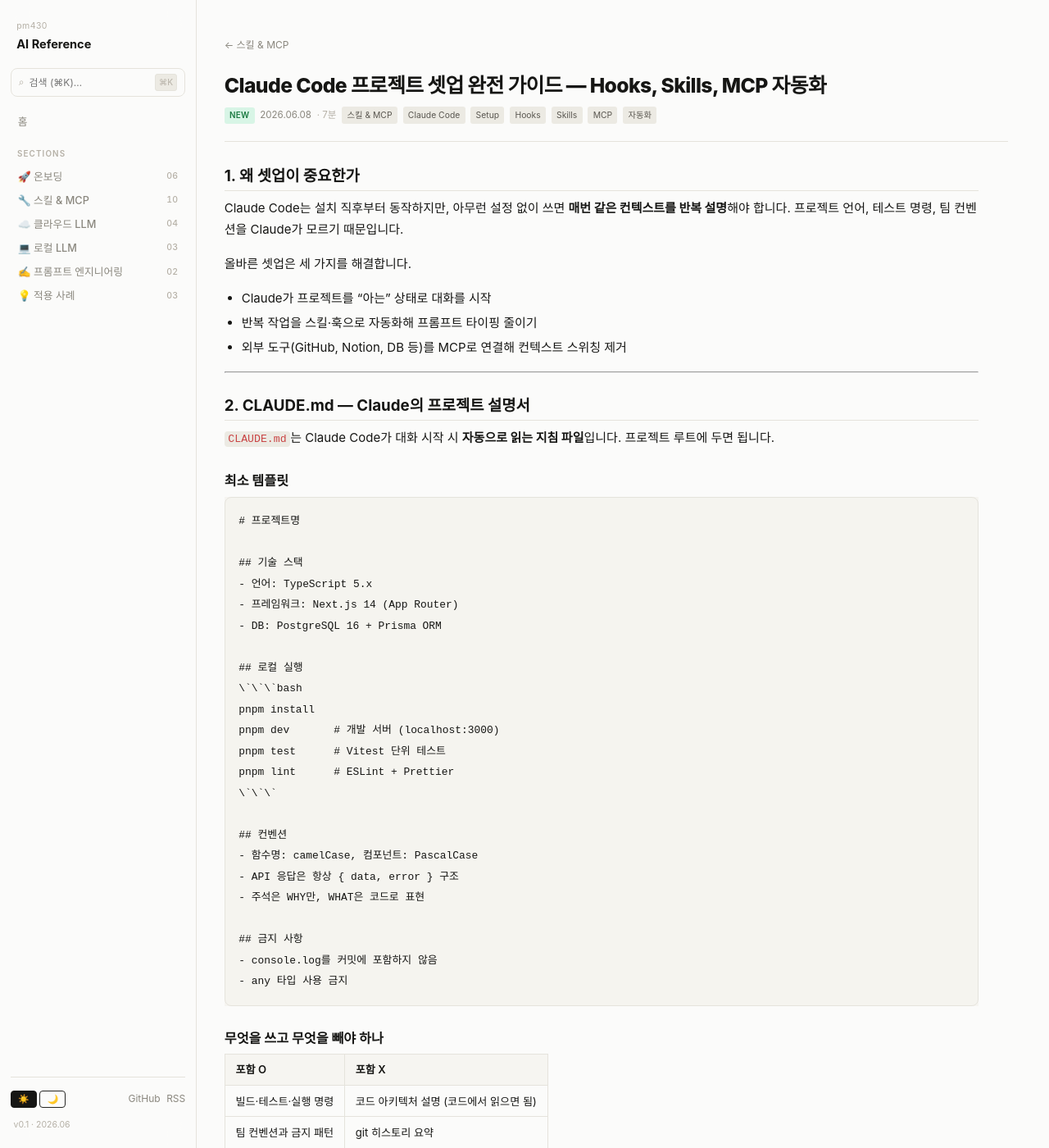
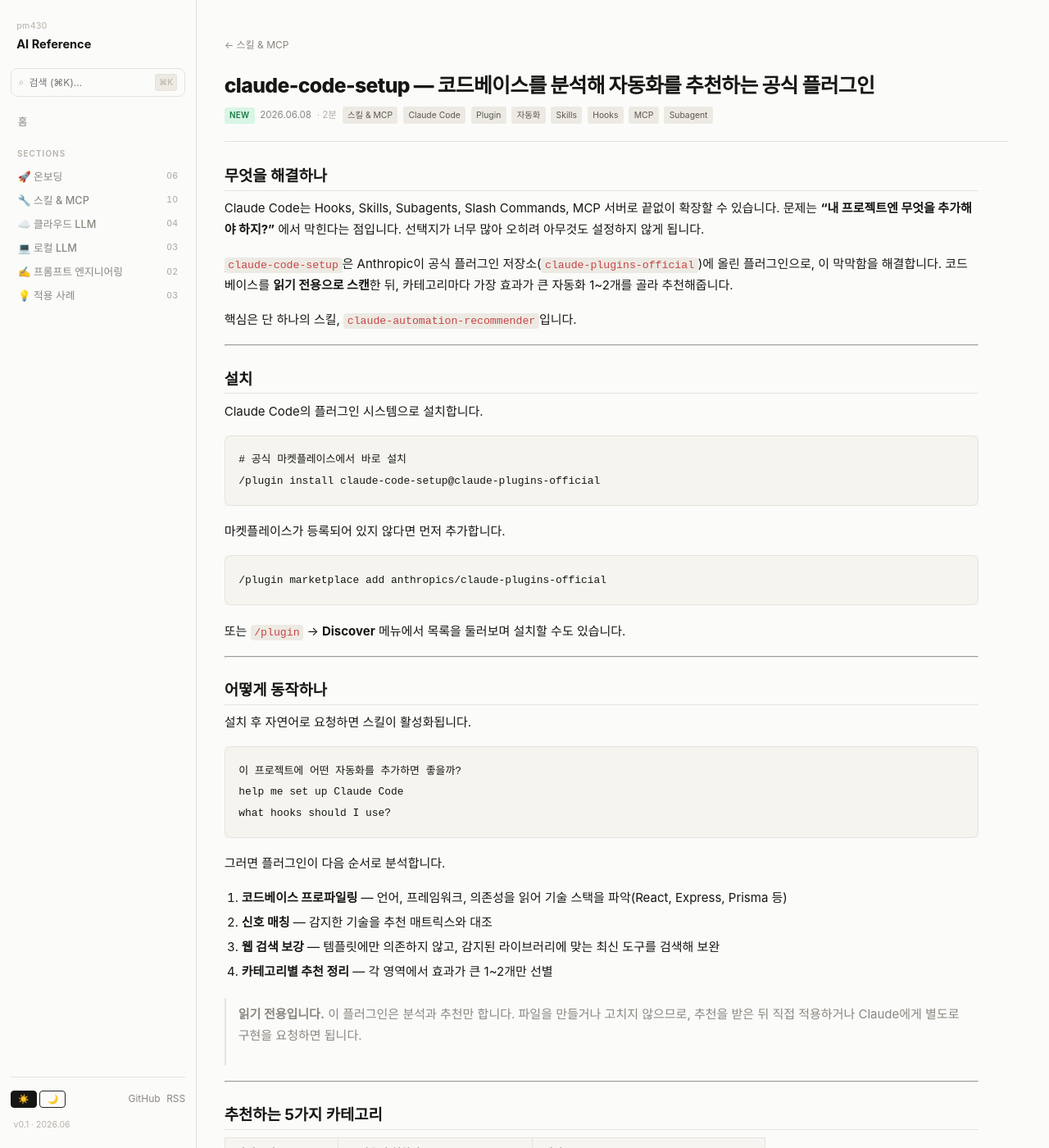
Before and after one commit to pm430/ai-reference, a Jekyll site: the page built from _posts/2026-06-08-claude-code-setup-guide.md, in a window 1280 px wide and 1400 px high. Shown: the whole window at 82% size. Built offline with Jekyll 4.4.1, drawn with Linux system fonts in a browser that asks for light colours; some of the changed text lies outside the part shown.

Commit message:
fix: claude-code-setup 글을 공식 플러그인 소개로 재작성
기존 일반 셋업 안내서를 anthropics/claude-plugins-official의
claude-code-setup 플러그인(claude-automation-recommender 스킬) 소개로
전면 교체. 파일명 유지로 기존 URL 보존.

Co-Authored-By: Claude Opus 4.8 <noreply@anthropic.com>

````diff
--- a/_posts/2026-06-08-claude-code-setup-guide.md
+++ b/_posts/2026-06-08-claude-code-setup-guide.md
@@ -1,309 +1,105 @@
 ---
 layout: post
-title: "Claude Code 프로젝트 셋업 완전 가이드 — Hooks, Skills, MCP 자동화"
+title: "claude-code-setup — 코드베이스를 분석해 자동화를 추천하는 공식 플러그인"
 categories: skills-mcp
-tags: [Claude Code, Setup, Hooks, Skills, MCP, 자동화]
+tags: [Claude Code, Plugin, 자동화, Skills, Hooks, MCP, Subagent]
 date: 2026-06-08 10:00:00 +0900
-excerpt: "Claude Code를 처음 프로젝트에 도입할 때 설정해야 할 것들을 한 번에 정리합니다. CLAUDE.md 작성부터 Hooks, Skills, MCP 서버 연결까지 실전 셋업 흐름을 다룹니다."
+excerpt: "Claude Code에 어떤 Hooks·Skills·MCP를 추가해야 할지 막막할 때, Anthropic 공식 claude-code-setup 플러그인이 코드베이스를 분석해 카테고리별 자동화를 직접 추천해줍니다."
 ---
 
-## 1. 왜 셋업이 중요한가
+## 무엇을 해결하나
 
-Claude Code는 설치 직후부터 동작하지만, 아무런 설정 없이 쓰면 **매번 같은 컨텍스트를 반복 설명**해야 합니다. 프로젝트 언어, 테스트 명령, 팀 컨벤션을 Claude가 모르기 때문입니다.
+Claude Code는 Hooks, Skills, Subagents, Slash Commands, MCP 서버로 끝없이 확장할 수 있습니다. 문제는 **"내 프로젝트엔 무엇을 추가해야 하지?"** 에서 막힌다는 점입니다. 선택지가 너무 많아 오히려 아무것도 설정하지 않게 됩니다.
 
-올바른 셋업은 세 가지를 해결합니다.
+[`claude-code-setup`](https://github.com/anthropics/claude-plugins-official/tree/main/plugins/claude-code-setup)은 Anthropic이 공식 플러그인 저장소(`claude-plugins-official`)에 올린 플러그인으로, 이 막막함을 해결합니다. 코드베이스를 **읽기 전용으로 스캔**한 뒤, 카테고리마다 가장 효과가 큰 자동화 1~2개를 골라 추천해줍니다.
 
-- Claude가 프로젝트를 "아는" 상태로 대화를 시작
-- 반복 작업을 스킬·훅으로 자동화해 프롬프트 타이핑 줄이기
-- 외부 도구(GitHub, Notion, DB 등)를 MCP로 연결해 컨텍스트 스위칭 제거
+핵심은 단 하나의 스킬, `claude-automation-recommender`입니다.
 
 ---
 
-## 2. CLAUDE.md — Claude의 프로젝트 설명서
+## 설치
 
-`CLAUDE.md`는 Claude Code가 대화 시작 시 **자동으로 읽는 지침 파일**입니다. 프로젝트 루트에 두면 됩니다.
+Claude Code의 플러그인 시스템으로 설치합니다.
 
-### 최소 템플릿
-
-```markdown
-# 프로젝트명
-
-## 기술 스택
-- 언어: TypeScript 5.x
-- 프레임워크: Next.js 14 (App Router)
-- DB: PostgreSQL 16 + Prisma ORM
-
-## 로컬 실행
-\`\`\`bash
-pnpm install
-pnpm dev       # 개발 서버 (localhost:3000)
-pnpm test      # Vitest 단위 테스트
-pnpm lint      # ESLint + Prettier
-\`\`\`
-
-## 컨벤션
-- 함수명: camelCase, 컴포넌트: PascalCase
-- API 응답은 항상 { data, error } 구조
-- 주석은 WHY만, WHAT은 코드로 표현
-
-## 금지 사항
-- console.log를 커밋에 포함하지 않음
-- any 타입 사용 금지
+```bash
+# 공식 마켓플레이스에서 바로 설치
+/plugin install claude-code-setup@claude-plugins-official
 ```
 
-### 무엇을 쓰고 무엇을 빼야 하나
+마켓플레이스가 등록되어 있지 않다면 먼저 추가합니다.
 
-| 포함 O | 포함 X |
-|---|---|
-| 빌드·테스트·실행 명령 | 코드 아키텍처 설명 (코드에서 읽으면 됨) |
-| 팀 컨벤션과 금지 패턴 | git 히스토리 요약 |
-| 외부 시스템 접근 방법 | 임시 작업 메모 |
-| 비자명한 환경 변수 | 일반적인 코딩 원칙 |
+```bash
+/plugin marketplace add anthropics/claude-plugins-official
+```
+
+또는 `/plugin` → **Discover** 메뉴에서 목록을 둘러보며 설치할 수도 있습니다.
 
 ---
 
-## 3. Hooks — 이벤트 기반 자동화
+## 어떻게 동작하나
 
-Hooks는 Claude Code의 특정 **이벤트에 셸 명령을 연결**합니다. Claude가 뭔가 하기 전/후에 자동으로 실행되므로, 잊어버릴 수 없는 검사나 알림에 씁니다.
+설치 후 자연어로 요청하면 스킬이 활성화됩니다.
 
-### 설정 위치
-
-```
-# 프로젝트 범위
-.claude/settings.json
-
-# 사용자 전체 범위
-~/.claude/settings.json
+```text
+이 프로젝트에 어떤 자동화를 추가하면 좋을까?
+help me set up Claude Code
+what hooks should I use?
 ```
 
-### 기본 구조
+그러면 플러그인이 다음 순서로 분석합니다.
 
-```json
-{
-  "hooks": {
-    "PreToolUse": [
-      {
-        "matcher": "Bash",
-        "hooks": [
-          {
-            "type": "command",
-            "command": "echo '[훅] Bash 실행 전 검사'"
-          }
-        ]
-      }
-    ],
-    "PostToolUse": [...],
-    "Stop": [...]
-  }
-}
-```
+1. **코드베이스 프로파일링** — 언어, 프레임워크, 의존성을 읽어 기술 스택을 파악(React, Express, Prisma 등)
+2. **신호 매칭** — 감지한 기술을 추천 매트릭스와 대조
+3. **웹 검색 보강** — 템플릿에만 의존하지 않고, 감지된 라이브러리에 맞는 최신 도구를 검색해 보완
+4. **카테고리별 추천 정리** — 각 영역에서 효과가 큰 1~2개만 선별
 
-### 실전 훅 예시
-
-**파일 저장 후 자동 포맷**
-```json
-{
-  "hooks": {
-    "PostToolUse": [
-      {
-        "matcher": "Edit|Write",
-        "hooks": [
-          {
-            "type": "command",
-            "command": "pnpm prettier --write \"$CLAUDE_FILE_PATHS\""
-          }
-        ]
-      }
-    ]
-  }
-}
-```
-
-**Claude가 멈출 때 알림**
-```json
-{
-  "hooks": {
-    "Stop": [
-      {
-        "hooks": [
-          {
-            "type": "command",
-            "command": "osascript -e 'display notification \"Claude 작업 완료\" with title \"Claude Code\"'"
-          }
-        ]
-      }
-    ]
-  }
-}
-```
-
-**위험한 git 명령 차단**
-```json
-{
-  "hooks": {
-    "PreToolUse": [
-      {
-        "matcher": "Bash",
-        "hooks": [
-          {
-            "type": "command",
-            "command": "echo \"$CLAUDE_TOOL_INPUT\" | grep -q 'push --force' && echo 'BLOCK: force push 금지' && exit 2 || exit 0"
-          }
-        ]
-      }
-    ]
-  }
-}
-```
-
-> 훅 종료 코드: `0` = 통과, `2` = 차단(Claude 중단), 그 외 = 경고만
+> **읽기 전용입니다.** 이 플러그인은 분석과 추천만 합니다. 파일을 만들거나 고치지 않으므로, 추천을 받은 뒤 직접 적용하거나 Claude에게 별도로 구현을 요청하면 됩니다.
 
 ---
 
-## 4. Skills — 재사용 가능한 작업 패턴
+## 추천하는 5가지 카테고리
 
-스킬은 `/명령어` 형태로 호출하는 **마크다운 기반 지침 파일**입니다. 팀 공통 작업을 한 번 정의해두면 누구나 같은 방식으로 실행할 수 있습니다.
+| 카테고리 | 무엇을 추천하나 | 예시 |
+|---|---|---|
+| **MCP 서버** | 외부 시스템 연결 (DB, 문서, 브라우저) | context7(문서 조회), Playwright(프론트엔드) |
+| **Skills** | 반복 작업을 묶은 재사용 워크플로우 | Plan 에이전트, frontend-design |
+| **Hooks** | 도구 이벤트에 자동 실행되는 동작 | 자동 포맷, 자동 lint, 민감 파일 차단 |
+| **Subagents** | 특정 관점의 전문 리뷰어 | 보안, 성능, 접근성 검토 |
+| **Slash Commands** | 빠르게 호출하는 워크플로우 | `/test`, `/pr-review`, `/explain` |
 
-### 파일 위치
-
-```
-.claude/skills/
-  code-review.md      # /code-review 로 호출
-  deploy-check.md     # /deploy-check 로 호출
-  hotfix.md           # /hotfix 로 호출
-```
-
-### 스킬 파일 구조
-
-```markdown
----
-name: deploy-check
-description: 배포 전 체크리스트를 실행하고 결과를 보고합니다
----
-
-# 배포 전 체크리스트
-
-다음 순서로 검사를 진행하세요.
-
-1. `pnpm test` 실행 → 실패 시 배포 중단
-2. `pnpm build` 실행 → 빌드 오류 확인
-3. 환경 변수 목록(`ENV_VARS.md`)과 실제 .env 비교
-4. CHANGELOG.md에 이번 변경사항 기록 여부 확인
-
-모든 항목 통과 시 "배포 준비 완료"를 출력하세요.
-```
-
-### 좋은 스킬 후보
-
-| 상황 | 스킬 예시 |
-|---|---|
-| PR 리뷰를 일정 형식으로 받고 싶다 | `/code-review` |
-| 매번 같은 디버깅 흐름을 따른다 | `/debug-flow` |
-| 컴포넌트 생성 패턴이 고정되어 있다 | `/new-component` |
-| 보안 검토 항목이 정해져 있다 | `/security-check` |
+기본은 카테고리마다 1~2개씩만 제안해 과부하를 막습니다. 특정 유형을 콕 집어 물으면(예: "MCP 서버 추천만 해줘") 3~5개까지 더 자세히 제시합니다.
 
 ---
 
-## 5. MCP 서버 — 외부 도구 연결
+## 추천 결과는 이렇게 나온다
 
-MCP(Model Context Protocol)는 Claude가 **외부 시스템을 도구처럼 직접 호출**할 수 있게 합니다. GitHub, Notion, DB 등을 연결하면 Claude가 직접 이슈를 읽고, 문서를 업데이트하고, 쿼리를 실행합니다.
+스킬은 단순 목록이 아니라 구조화된 리포트로 답합니다.
 
-### 설정 위치와 구조
+- 감지된 코드베이스 프로파일 (언어 / 프레임워크 / 주요 라이브러리)
+- 카테고리별 추천 항목과 **선택 이유**
+- 설치·설정 방법 안내
+- 호출 주체 표시 (사용자 전용 / Claude 전용 / 둘 다)
+- "특정 카테고리를 더 추천받을까요?" 라는 후속 제안
 
-```json
-// ~/.claude/settings.json (사용자 전체) 또는 .claude/settings.json (프로젝트)
-{
-  "mcpServers": {
-    "github": {
-      "command": "npx",
-      "args": ["-y", "@modelcontextprotocol/server-github"],
-      "env": {
-        "GITHUB_PERSONAL_ACCESS_TOKEN": "ghp_..."
-      }
-    },
-    "postgres": {
-      "command": "npx",
-      "args": ["-y", "@modelcontextprotocol/server-postgres"],
-      "env": {
-        "DATABASE_URL": "postgresql://user:pass@localhost/mydb"
-      }
-    }
-  }
-}
-```
-
-### 자주 쓰는 MCP 서버
-
-| MCP 서버 | 무엇을 할 수 있나 |
-|---|---|
-| `@modelcontextprotocol/server-github` | 이슈·PR 조회, 코멘트, 파일 읽기 |
-| `@modelcontextprotocol/server-postgres` | SQL 쿼리 실행, 스키마 탐색 |
-| `@modelcontextprotocol/server-filesystem` | 로컬 파일 시스템 접근 범위 제한 |
-| `@modelcontextprotocol/server-slack` | 채널 메시지 읽기·전송 |
-| Notion MCP | 페이지 생성·업데이트, DB 조회 |
-
-> MCP 서버 레지스트리: [smithery.ai](https://smithery.ai) 에서 커뮤니티 서버를 검색할 수 있습니다.
+즉 "이걸 왜 추천하는지"와 "어떻게 적용하는지"가 함께 와서, 받은 추천을 바로 행동으로 옮길 수 있습니다.
 
 ---
 
-## 6. 권한 설정 — 허용·차단 명령 관리
+## 언제 쓰면 좋은가
 
-매번 권한 승인이 뜨면 흐름이 끊깁니다. 안전한 명령은 미리 허용 목록에 추가하세요.
+- 새 프로젝트에 Claude Code를 **처음 도입**할 때 — 무엇부터 설정할지 출발점을 잡아줌
+- 한동안 기본 설정으로만 쓰다가 **워크플로우를 최적화**하고 싶을 때
+- 특정 영역만 보강하고 싶을 때 — "이 프로젝트에 어떤 hook이 필요해?" 처럼 좁혀서 질문
 
-```json
-{
-  "permissions": {
-    "allow": [
-      "Bash(pnpm *)",
-      "Bash(git status)",
-      "Bash(git log *)",
-      "Bash(git diff *)"
-    ],
-    "deny": [
-      "Bash(rm -rf *)",
-      "Bash(git push --force*)"
-    ]
-  }
-}
-```
-
-`/permissions` 명령으로 현재 설정을 확인하거나, `/update-config` 스킬로 대화식으로 수정할 수 있습니다.
-
----
-
-## 7. 셋업 우선순위 — 어디부터 시작할까
-
-프로젝트에 처음 Claude Code를 도입한다면 이 순서로 진행하세요.
-
-```
-1단계: CLAUDE.md 작성
-   → 빌드/테스트 명령과 팀 컨벤션 기록
-   → 효과: 매 대화마다 컨텍스트 재설명 불필요
-
-2단계: 권한 허용 목록 설정
-   → 자주 쓰는 읽기 전용 명령 등록
-   → 효과: 승인 팝업 줄어들어 집중력 유지
-
-3단계: 반복 작업을 스킬로 추출
-   → PR 리뷰, 컴포넌트 생성 등 고정 패턴부터
-   → 효과: 팀 전체 일관성 확보
-
-4단계: MCP 서버 연결
-   → GitHub, DB 등 자주 참조하는 시스템부터
-   → 효과: 브라우저·터미널 전환 없이 Claude 안에서 해결
-
-5단계: Hooks로 안전망 구축
-   → 자동 포맷, 위험 명령 차단, 완료 알림
-   → 효과: Claude가 실수해도 자동으로 잡힘
-```
+추천은 출발점일 뿐입니다. 받은 항목을 그대로 적용하기보다, 팀 상황에 맞는지 한 번 검토한 뒤 도입하는 것을 권합니다.
 
 ---
 
 ## 마무리
 
-Claude Code는 설치 직후보다 **셋업 후에 10배 강해집니다**. CLAUDE.md 하나만 잘 써도 컨텍스트 공유 문제가 대부분 해결되고, 스킬과 훅이 더해지면 팀 워크플로우 자체가 자동화됩니다.
+`claude-code-setup`은 "Claude Code를 어떻게 설정해야 하는가"라는 막연한 질문에, **내 코드베이스에 맞춘 구체적 답**을 주는 공식 플러그인입니다. 읽기 전용이라 부담 없이 돌려볼 수 있고, 추천 항목마다 이유와 적용법이 붙어 그대로 셋업으로 이어집니다.
 
-`/claude-code-setup` 스킬을 쓰면 현재 프로젝트를 분석해 어떤 자동화를 추가하면 좋을지 Claude가 직접 추천해줍니다.
+설정 항목 하나하나를 직접 작성하는 법이 궁금하다면 아래 글들을 함께 보세요.
 
 **관련 글**
 - {% post_url 2026-05-07-ai-cli-tools-installation %} — Claude Code 설치 방법
````
